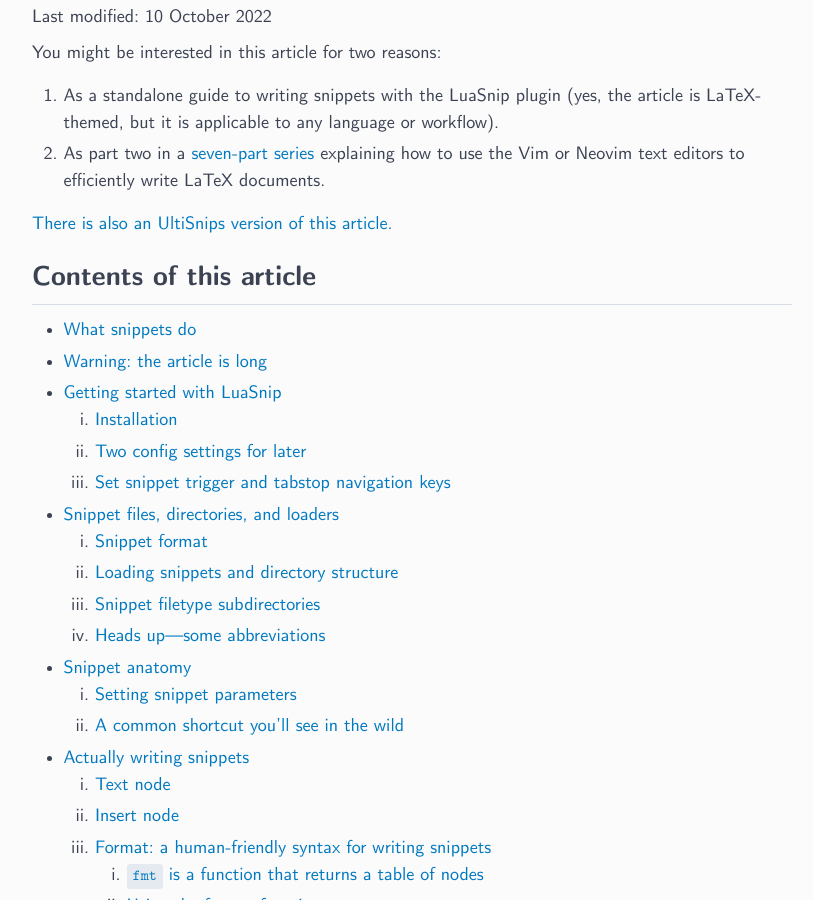
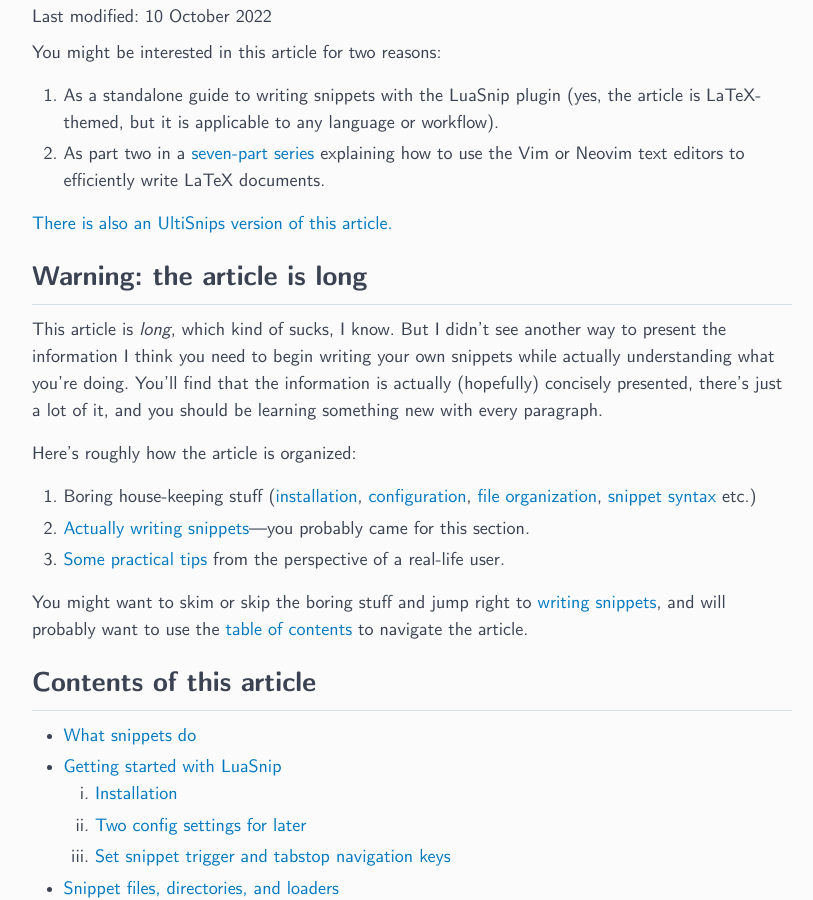
Before and after one commit to ejmastnak/ejmastnak.github.io, a Jekyll site: the page built from tutorials/vim-latex/luasnip.md, in a window 1280 px wide and 900 px high, scrolled down 261 px. Shown: the whole window, without its empty margins (228-1041 px from the left). Built offline with Jekyll 4.4.1, drawn with Linux system fonts in a browser that asks for light colours; some of the changed text lies outside the part shown.

Commit message:
Move long article warning to earlier in article

```diff
--- a/tutorials/vim-latex/luasnip.md
+++ b/tutorials/vim-latex/luasnip.md
@@ -24,11 +24,25 @@ You might be interested in this article for two reasons:
 
 [There is also an UltiSnips version of this article.]({% link tutorials/vim-latex/ultisnips.md %})
 
+## Warning: the article is long
+
+This article is *long*, which kind of sucks, I know.
+But I didn't see another way to present the information I think you need to begin writing your own snippets while actually understanding what you're doing.
+You'll find that the information is actually (hopefully) concisely presented, there's just a lot of it, and you should be learning something new with every paragraph.
+
+Here's roughly how the article is organized:
+
+1. Boring house-keeping stuff ([installation](#installation), [configuration](#two-config-settings-for-later), [file organization](#snippet-files-directories-and-loaders), [snippet syntax](#snippet-anatomy) etc.)
+1. [Actually writing snippets](#actually-writing-snippets)---you probably came for this section.
+1. [Some practical tips](#bonus) from the perspective of a real-life user.
+
+You might want to skim or skip the boring stuff and jump right to [writing snippets](#actually-writing-snippets), and will probably want to use the [table of contents](#contents-of-this-article) to navigate the article.
+
+
 ## Contents of this article
 <!-- vim-markdown-toc GFM -->
 
 * [What snippets do](#what-snippets-do)
-* [Warning: the article is long](#warning-the-article-is-long)
 * [Getting started with LuaSnip](#getting-started-with-luasnip)
   * [Installation](#installation)
   * [Two config settings for later](#two-config-settings-for-later)
```
Also changed, not shown: other parts of tutorials/vim-latex/luasnip.md (+0 -14 lines).
